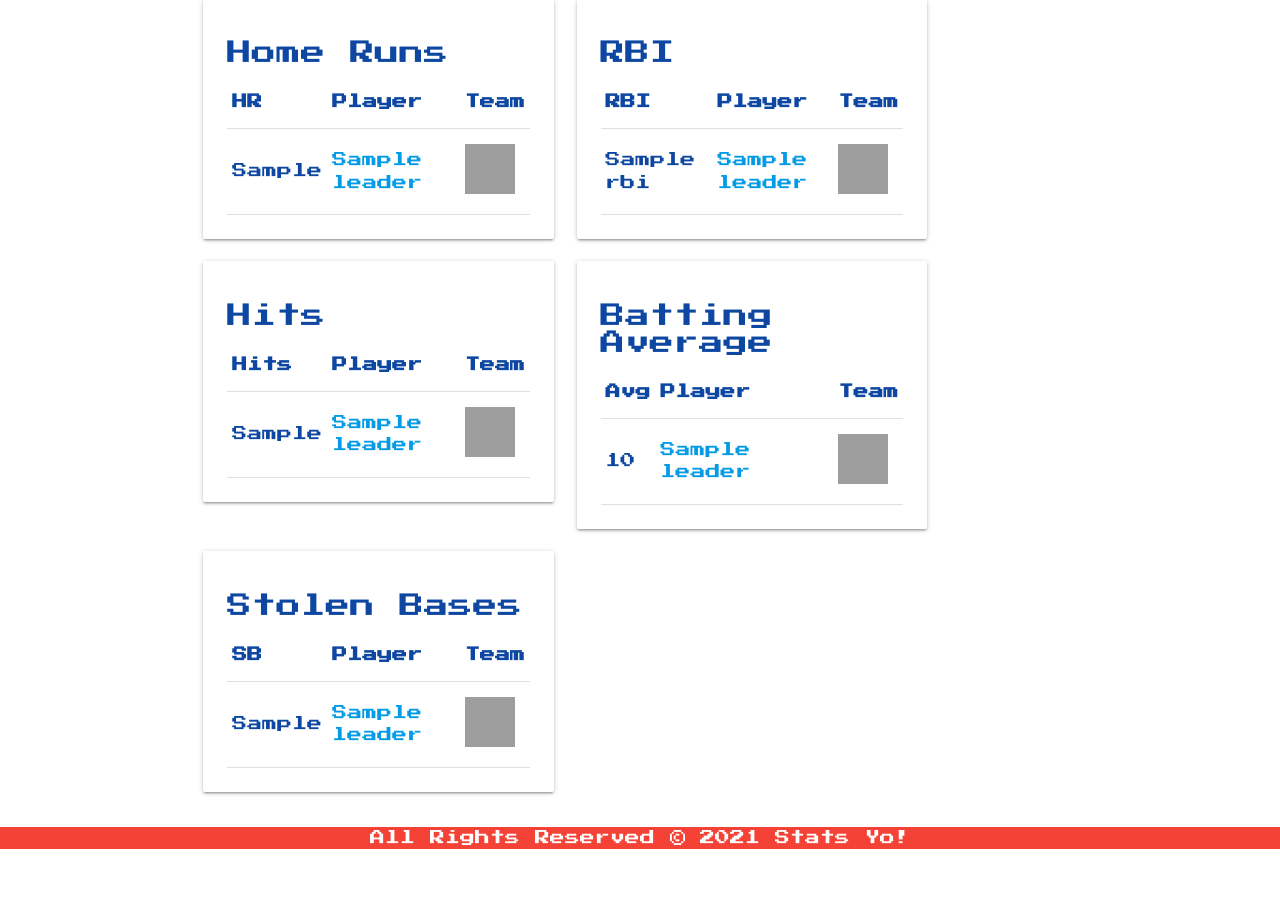
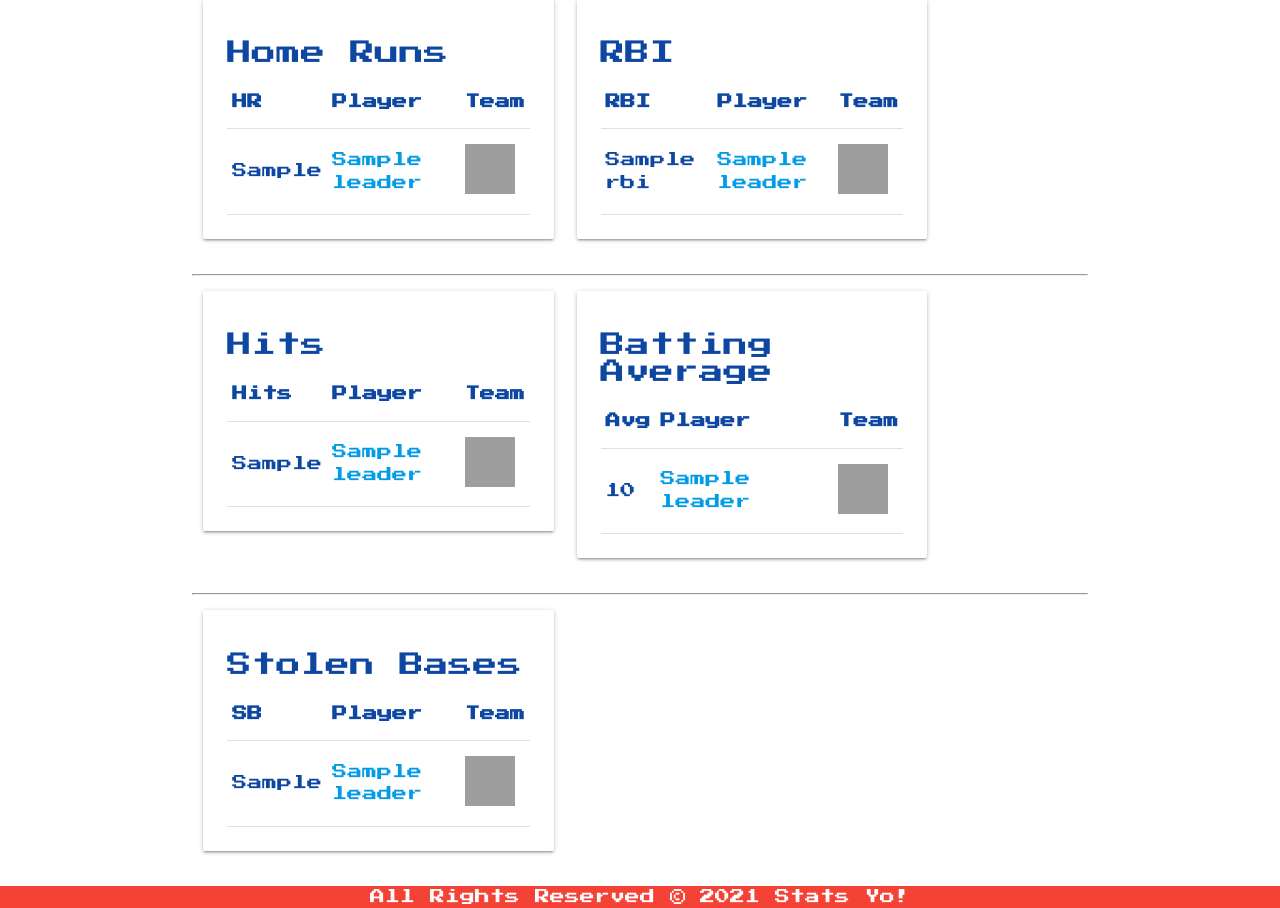
Before and after one commit to jcos201/statsyo, a Django app: page /players/battingLeaders/2021/ in a window 1280 px wide. Shown: the part 183-1091 px from the top of the page. Before the commit the page ends 1032 px from the top, so only its background shows below. Run offline with Django 3.2, Linux system fonts and the light colour scheme; a user stored in the database is signed in; tables that the repository leaves empty hold one stand-in row (values such as "Sample post"); a database or web service that is not in the repository returns one stand-in record (values such as "Sample title"); data that the repository does not hold is empty; grey boxes are pictures that could not be loaded.

Commit message:
Adds formatting for battingLeaders.html

```diff
--- a/main_app/templates/players/battingLeaders.html
+++ b/main_app/templates/players/battingLeaders.html
@@ -85,6 +85,9 @@
             </div>
         </div>
     </div>
+</div>
+<hr>
+<div class="row">
 
     <div class="col s5">
         <div class="card">
@@ -145,7 +148,9 @@
             </div>
         </div>
     </div>
-
+</div>
+<hr>
+<div class="row">
     <div class="col s5">
         <div class="card">
             <div class="card-content">
```
